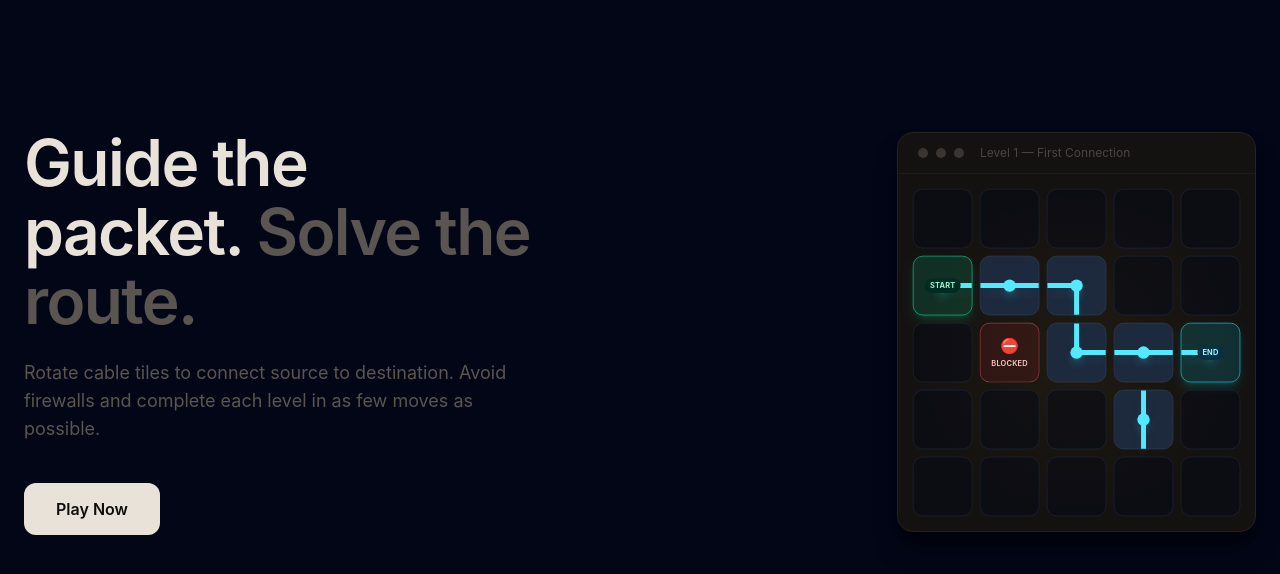
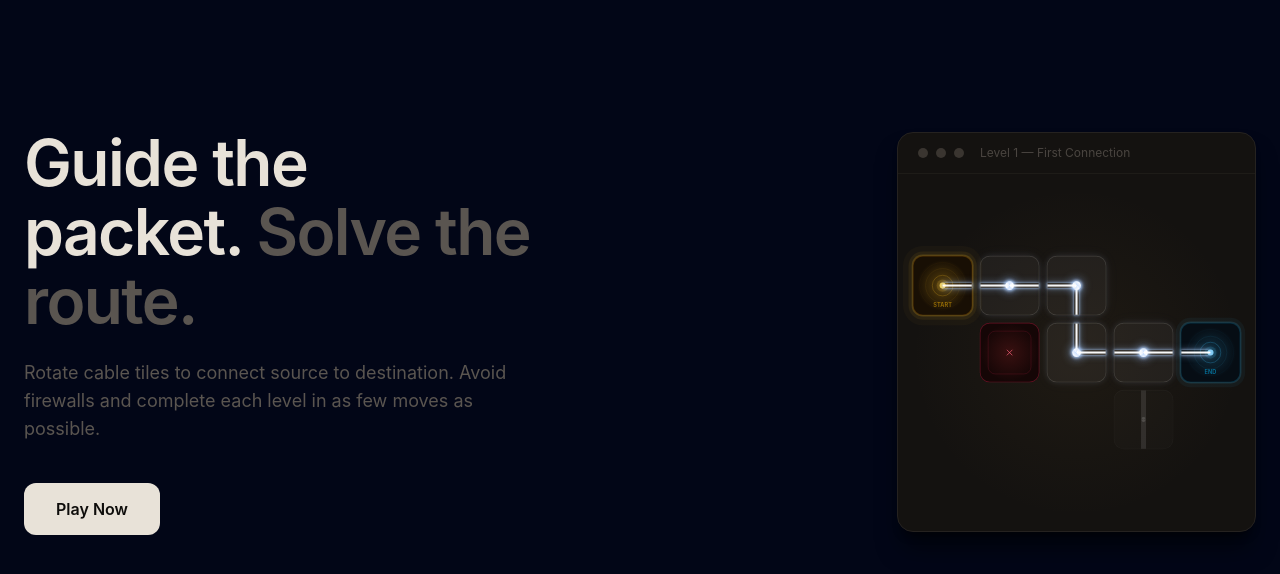
Before and after one commit to simonlartey/packet-path, a React (Vite) app: page / in a window 1280 px wide. Shown: the top 574 px of the page. Built offline with nearby package versions, Linux system fonts and the light colour scheme.

Commit message:
Refresh tile visual styling

```diff
--- a/src/components/Tile.tsx
+++ b/src/components/Tile.tsx
@@ -5,6 +5,9 @@ type TileProps = {
   tile: TileModel
   row: number
   col: number
+  isConnected: boolean
+  isPacket: boolean
+  isDestinationPulse?: boolean
   onRotate: () => void
 }
 
@@ -15,102 +18,261 @@ const connectionClasses: Record<Direction, string> = {
   left: 'left-0 top-1/2 h-2 w-1/2 -translate-y-1/2 rounded-r-full',
 }
 
-function getTileClasses(tile: TileModel): string {
+// Gradient direction is perpendicular to cable direction (cross-section illumination)
+const connectedArmStyle: Record<Direction, React.CSSProperties> = {
+  up: {
+    background: 'linear-gradient(to right, transparent 5%, white 50%, transparent 95%)',
+    boxShadow: '0 0 4px 1px rgba(180,210,255,0.65), 0 0 10px 3px rgba(160,200,255,0.25)',
+  },
+  down: {
+    background: 'linear-gradient(to right, transparent 5%, white 50%, transparent 95%)',
+    boxShadow: '0 0 4px 1px rgba(180,210,255,0.65), 0 0 10px 3px rgba(160,200,255,0.25)',
+  },
+  left: {
+    background: 'linear-gradient(to bottom, transparent 5%, white 50%, transparent 95%)',
+    boxShadow: '0 0 4px 1px rgba(180,210,255,0.65), 0 0 10px 3px rgba(160,200,255,0.25)',
+  },
+  right: {
+    background: 'linear-gradient(to bottom, transparent 5%, white 50%, transparent 95%)',
+    boxShadow: '0 0 4px 1px rgba(180,210,255,0.65), 0 0 10px 3px rgba(160,200,255,0.25)',
+  },
+}
+
+function getTileClasses(tile: TileModel, isConnected: boolean): string {
   const base =
-    'relative flex h-24 w-24 items-center justify-center rounded-2xl border transition focus:outline-none focus:ring-2 focus:ring-cyan-300 focus:ring-offset-2 focus:ring-offset-slate-950'
+    'relative flex h-24 w-24 items-center justify-center rounded-2xl border transition-all duration-200 focus:outline-none focus:ring-2 focus:ring-amber-500/40 focus:ring-offset-2 focus:ring-offset-[#0a0908]'
 
-  if (tile.type === 'source') {
-    return `${base} border-emerald-400 bg-emerald-400/15 shadow-lg shadow-emerald-400/20`
+  if (tile.type === 'source') return `${base} border-amber-500/25 bg-[#180f04]`
+  if (tile.type === 'destination') return `${base} border-sky-400/20 bg-[#060d14]`
+  if (tile.type === 'firewall') return `${base} cursor-default border-rose-500/35 bg-[#150606]`
+  if (tile.type === 'empty') return `${base} cursor-default border-transparent bg-transparent`
+
+  if (isConnected) {
+    const interactive = tile.locked ? 'cursor-default' : 'cursor-pointer hover:bg-white/[0.09]'
+    return `${base} border-white/[0.14] bg-white/[0.05] ${interactive}`
   }
 
-  if (tile.type === 'destination') {
-    return `${base} border-cyan-400 bg-cyan-400/15 shadow-lg shadow-cyan-400/20`
-  }
-
-  if (tile.type === 'firewall') {
-    return `${base} border-red-400/50 bg-red-500/10`
-  }
-
-  if (tile.type === 'empty') {
-    return `${base} border-slate-800 bg-slate-950/40`
-  }
-
-  return `${base} cursor-pointer border-slate-700 bg-slate-800 hover:border-cyan-400 hover:bg-slate-700`
+  if (tile.locked) return `${base} cursor-default border-white/[0.03] bg-white/[0.015]`
+  return `${base} cursor-pointer border-white/[0.03] bg-white/[0.015] hover:border-white/[0.09] hover:bg-white/[0.04]`
 }
 
 function getTileDescription(tile: TileModel, row: number, col: number): string {
   const position = `row ${row + 1}, column ${col + 1}`
   const rotation = `${tile.rotation} degrees`
 
-  if (tile.type === 'empty') {
-    return `Empty tile at ${position}. This tile cannot be rotated.`
-  }
-
-  if (tile.type === 'firewall') {
-    return `Firewall tile at ${position}. This tile blocks the route and cannot be rotated.`
-  }
-
-  if (tile.locked) {
-    return `${tile.type} tile at ${position}, rotated ${rotation}. This tile is locked and cannot be rotated.`
-  }
-
-  return `${tile.type} tile at ${position}, rotated ${rotation}. Press Enter or Space to rotate this tile.`
+  if (tile.type === 'empty') return `Empty tile at ${position}. This tile cannot be rotated.`
+  if (tile.type === 'firewall') return `Firewall tile at ${position}. This tile blocks the route.`
+  if (tile.locked) return `${tile.type} tile at ${position}, rotated ${rotation}. Locked.`
+  return `${tile.type} tile at ${position}, rotated ${rotation}. Press Enter or Space to rotate.`
 }
 
-function CablePath({ tile }: { tile: TileModel }) {
+// Full cable path for straight/corner tiles — junction node + arms
+function CablePath({ tile, isConnected }: { tile: TileModel; isConnected: boolean }) {
   const connections = getTileConnections(tile)
+
+  if (!isConnected) {
+    return (
+      <>
+        <div className="absolute left-1/2 top-1/2 h-2 w-2 -translate-x-1/2 -translate-y-1/2 rounded-full bg-white/[0.14]" />
+        {connections.map((dir) => (
+          <div key={dir} className={`absolute bg-white/[0.1] ${connectionClasses[dir]}`} />
+        ))}
+      </>
+    )
+  }
 
   return (
     <>
-      <div className="absolute left-1/2 top-1/2 h-5 w-5 -translate-x-1/2 -translate-y-1/2 rounded-full bg-cyan-300 shadow-lg shadow-cyan-300/30" />
-
-      {connections.map((direction) => (
+      {/* Glowing junction node */}
+      <div
+        className="absolute left-1/2 top-1/2 h-3.5 w-3.5 -translate-x-1/2 -translate-y-1/2 rounded-full bg-white"
+        style={{
+          boxShadow:
+            '0 0 5px 2px rgba(180,210,255,0.9), 0 0 14px 5px rgba(160,200,255,0.4)',
+        }}
+      />
+      {/* Illuminated arms — gradient cross-section + glow */}
+      {connections.map((dir) => (
         <div
-          key={direction}
-          className={`absolute bg-cyan-300 shadow-lg shadow-cyan-300/30 ${connectionClasses[direction]}`}
+          key={dir}
+          className={`absolute ${connectionClasses[dir]}`}
+          style={connectedArmStyle[dir]}
         />
       ))}
     </>
   )
 }
 
-export function Tile({ tile, row, col, onRotate }: TileProps) {
+// Arms only — for source/destination, which have their own center visual
+function CableArms({ tile, isConnected }: { tile: TileModel; isConnected: boolean }) {
+  const connections = getTileConnections(tile)
+
+  return (
+    <>
+      {connections.map((dir) => {
+        if (!isConnected) {
+          const inactiveStyle =
+            tile.type === 'source' ? 'bg-amber-400/50' : 'bg-sky-400/50'
+          return <div key={dir} className={`absolute ${inactiveStyle} ${connectionClasses[dir]}`} />
+        }
+        return (
+          <div
+            key={dir}
+            className={`absolute ${connectionClasses[dir]}`}
+            style={connectedArmStyle[dir]}
+          />
+        )
+      })}
+    </>
+  )
+}
+
+export function Tile({ tile, row, col, isConnected, isPacket, isDestinationPulse, onRotate }: TileProps) {
   const canRotate = !tile.locked && tile.type !== 'empty' && tile.type !== 'firewall'
+
+  const glowStyle: React.CSSProperties | undefined =
+    tile.type === 'source'
+      ? {
+          boxShadow:
+            '0 0 0 2px rgba(251,191,36,0.18), 0 0 0 7px rgba(251,191,36,0.07), 0 0 0 16px rgba(251,191,36,0.03)',
+        }
+      : tile.type === 'destination'
+        ? {
+            boxShadow: '0 0 0 2px rgba(56,189,248,0.15), 0 0 0 8px rgba(56,189,248,0.05)',
+          }
+        : isConnected
+          ? {
+              boxShadow:
+                '0 0 10px rgba(200,220,255,0.1), 0 0 24px rgba(180,200,255,0.05)',
+            }
+          : undefined
 
   return (
     <button
       type="button"
       disabled={!canRotate}
       onClick={onRotate}
-      className={getTileClasses(tile)}
+      className={getTileClasses(tile, isConnected)}
+      style={glowStyle}
       aria-label={getTileDescription(tile, row, col)}
     >
-      {(tile.type === 'straight' || tile.type === 'corner') && <CablePath tile={tile} />}
-
+      {/* ── Source ───────────────────────────────────────────────── */}
       {tile.type === 'source' && (
         <>
-          <CablePath tile={tile} />
-          <span className="absolute rounded-full bg-emerald-950 px-2 py-1 text-xs font-bold uppercase tracking-wide text-emerald-200">
+          {/* Pulsing ambient glow */}
+          <div
+            aria-hidden
+            className="animate-source-pulse absolute inset-0 rounded-2xl"
+            style={{
+              background:
+                'radial-gradient(circle at center, rgba(251,191,36,0.28) 0%, transparent 62%)',
+            }}
+          />
+          {/* Concentric rings + amber core */}
+          <svg
+            aria-hidden
+            className="absolute inset-0 h-full w-full"
+            viewBox="0 0 96 96"
+            fill="none"
+          >
+            <circle cx="48" cy="48" r="38" stroke="rgba(251,191,36,0.05)" strokeWidth="1" />
+            <circle cx="48" cy="48" r="28" stroke="rgba(251,191,36,0.11)" strokeWidth="1" />
+            <circle cx="48" cy="48" r="17" stroke="rgba(251,191,36,0.24)" strokeWidth="1.5" />
+            <circle cx="48" cy="48" r="10" fill="rgba(251,191,36,0.18)" />
+            <circle cx="48" cy="48" r="5" fill="rgba(255,215,80,0.95)" />
+          </svg>
+          {/* Cable arm(s) */}
+          <CableArms tile={tile} isConnected={isConnected} />
+          {/* Label at bottom */}
+          <span className="absolute bottom-2 left-1/2 -translate-x-1/2 rounded px-1.5 py-0.5 text-[9px] font-semibold uppercase tracking-wide text-amber-400/55">
             Start
           </span>
         </>
       )}
 
+      {/* ── Destination ──────────────────────────────────────────── */}
       {tile.type === 'destination' && (
         <>
-          <CablePath tile={tile} />
-          <span className="absolute rounded-full bg-cyan-950 px-2 py-1 text-xs font-bold uppercase tracking-wide text-cyan-200">
+          {/* Stable ambient glow */}
+          <div
+            aria-hidden
+            className="absolute inset-0 rounded-2xl"
+            style={{
+              background:
+                'radial-gradient(circle at center, rgba(56,189,248,0.2) 0%, transparent 62%)',
+            }}
+          />
+          {/* Concentric rings + blue core */}
+          <svg
+            aria-hidden
+            className="absolute inset-0 h-full w-full"
+            viewBox="0 0 96 96"
+            fill="none"
+          >
+            <circle cx="48" cy="48" r="38" stroke="rgba(56,189,248,0.05)" strokeWidth="1" />
+            <circle cx="48" cy="48" r="27" stroke="rgba(56,189,248,0.12)" strokeWidth="1" />
+            <circle cx="48" cy="48" r="17" stroke="rgba(56,189,248,0.26)" strokeWidth="1.5" />
+            <circle cx="48" cy="48" r="10" fill="rgba(56,189,248,0.16)" />
+            <circle cx="48" cy="48" r="5" fill="rgba(130,215,255,0.92)" />
+          </svg>
+          {/* Cable arm(s) */}
+          <CableArms tile={tile} isConnected={isConnected} />
+          {/* Expanding ring on packet arrival */}
+          {isDestinationPulse && (
+            <div
+              aria-hidden
+              className="destination-arrived-ring pointer-events-none absolute inset-0 rounded-2xl border-2 border-sky-300/70"
+            />
+          )}
+          {/* Label at bottom */}
+          <span className="absolute bottom-2 left-1/2 -translate-x-1/2 rounded px-1.5 py-0.5 text-[9px] font-semibold uppercase tracking-wide text-sky-400/55">
             End
           </span>
         </>
       )}
 
+      {/* ── Firewall ─────────────────────────────────────────────── */}
       {tile.type === 'firewall' && (
-        <div className="text-center">
-          <div className="text-2xl">⛔</div>
-          <p className="mt-1 text-xs font-semibold uppercase tracking-wide text-red-200">
-            Blocked
-          </p>
+        <>
+          <div
+            aria-hidden
+            className="absolute inset-0 rounded-2xl"
+            style={{
+              background:
+                'radial-gradient(circle at center, rgba(239,68,68,0.16) 0%, transparent 70%)',
+            }}
+          />
+          <div aria-hidden className="absolute inset-3 rounded-xl border border-rose-500/20" />
+          <svg
+            width="16"
+            height="16"
+            viewBox="0 0 20 20"
+            fill="none"
+            aria-hidden
+            className="relative text-rose-400/65"
+          >
+            <path
+              d="M5 5l10 10M15 5L5 15"
+              stroke="currentColor"
+              strokeWidth="2"
+              strokeLinecap="round"
+            />
+          </svg>
+        </>
+      )}
+
+      {/* ── Cable (straight / corner) ─────────────────────────────── */}
+      {(tile.type === 'straight' || tile.type === 'corner') && (
+        <CablePath tile={tile} isConnected={isConnected} />
+      )}
+
+      {/* ── Traveling packet ─────────────────────────────────────── */}
+      {isPacket && (
+        <div
+          aria-hidden
+          className="pointer-events-none absolute inset-0 flex items-center justify-center"
+        >
+          <div className="packet-pulse h-5 w-5 rounded-full bg-white" />
         </div>
       )}
     </button>
```
